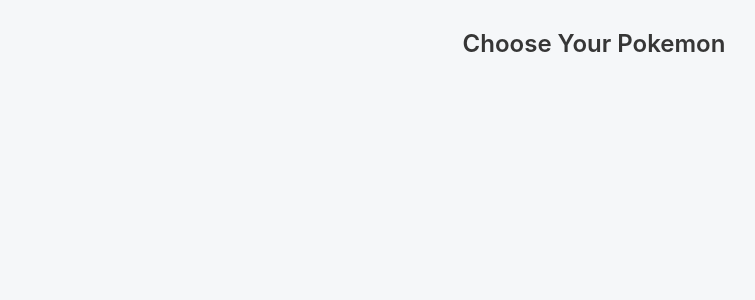
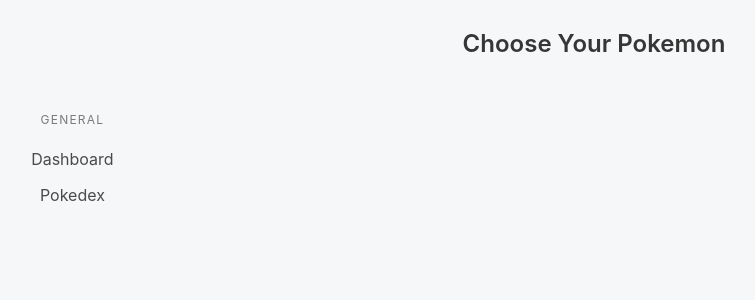
Before and after one commit to serchnm/pk-ruta, a React (Create React App) app: page /pokedex in a window 1280 px wide. Shown: the top 300 px of the page, without its empty margins (46-801 px from the left). Built offline with nearby package versions, Linux system fonts and the light colour scheme.

Commit message:
adding the routes navigation

```diff
--- a/package.json
+++ b/package.json
@@ -9,6 +9,7 @@
     "@testing-library/user-event": "^13.5.0",
     "axios": "^1.5.1",
     "bulma": "^0.9.4",
+    "classnames": "^2.3.2",
     "react": "^18.2.0",
     "react-dom": "^18.2.0",
     "react-scripts": "5.0.1",
--- a/src/App.js
+++ b/src/App.js
@@ -3,7 +3,6 @@
 import PokemonCard from './components/pokemonCard';
 import PokemonHeader from './components/pokemonHeader';
 import Menu from './components/menu';
-import Link from './components/link';
 import Route from './components/route';
 import PokedexView from './views/pokedex';
 
@@ -17,11 +16,13 @@
   return (
     <div className="App App-background">
       <PokemonHeader key="headerComponent" />
-      <Route path="/pk-ruta/pokedex/build"><PokedexView/></Route>
-      <Route path="/pk-ruta/build"><div className='columns'>
+      <div className='columns'>
         <div className='column is-one-fifth'><Menu key="menuComponent" /></div>
-        <div className='column is-three-fifths'>{pokemonObject}</div>
-      </div></Route>
+        <div className='column is-three-fifths'>
+          <Route path="/pk-ruta/pokedex/build"><PokedexView/></Route>
+          <Route path="/pk-ruta/build">{pokemonObject}</Route>
+        </div>
+      </div>
     </div>
   );
 }
--- a/src/components/link.js
+++ b/src/components/link.js
@@ -1,15 +1,23 @@
 import { useContext } from 'react';
 import NavigationContext from '../context/navigation';
+import classNames from 'classnames';
+import '../styles/link.css'
 
-const Link = ({ to, children }) => {
-  const { navigate } = useContext(NavigationContext);
+const Link = ({ to, children, className, activeClassName }) => {
+  const { navigate, currentPath } = useContext(NavigationContext);
+  const classes = classNames(
+    'red',
+    className,
+    currentPath === to && activeClassName
+    );
   const handleClick = (event) => {
+    if(event.metaKey || event.ctrlKey) {
+      return;
+    }
     event.preventDefault();
-
     navigate(to);
-
   }
-  return <a onClick={handleClick}>{children}</a>
+  return <a className={classes} onClick={handleClick} href='/#'>{children}</a>
 }
 
 export default Link;
--- a/src/components/menu.js
+++ b/src/components/menu.js
@@ -1,6 +1,24 @@
-import React from 'react'
+import React from 'react';
+import Link from './link';
 
 const menu = () => {
+  const links = [
+    { label: 'Dashboard', path: '/pk-ruta/build' },
+    { label: 'Pokedex', path: '/pk-ruta/pokedex/build' },
+  ];
+  const renderedLinks = links.map((link) => {
+    return (
+      <li cla>
+        <Link
+        key={link.label}
+        to={link.path}
+        activeClassName="is-active"
+      >
+          {link.label}
+        </Link>
+      </li>
+      )
+  });
   return (
     <div>
       <aside className="menu">
@@ -8,8 +26,7 @@
           General
         </p>
         <ul className="menu-list">
-          <li><a href='/'>Dashboard</a></li>
-          <li><a href='/pokedex'>Pokedex</a></li>
+          {renderedLinks}
         </ul>
       </aside>
     </div>
--- a/src/components/pokemonCard.js
+++ b/src/components/pokemonCard.js
@@ -12,13 +12,13 @@
       return resultData;
     }
 
-    const result = pikachuData()
+    pikachuData()
     .then(res => {
       setLoading(false);
       setListData(res.data);
-      console.log(res.data);
     })
     .catch(console.error);
+  // eslint-disable-next-line
   },[]);
 
   const pokemonSpriteChange = () => {
--- a/src/context/navigation.js
+++ b/src/context/navigation.js
@@ -5,6 +5,7 @@
 const NavigationProvider = ({ children }) => {
   const [currentPath, setPath] = useState(window.location.pathname);
 
+  // eslint-disable-next-line
   useEffect(() => {
     const handler = () => {
       setPath(window.location.pathname);
@@ -13,6 +14,7 @@
     return () => {
       window.removeEventListener('popstate', handler);
     }
+  // eslint-disable-next-line
   },[]);
 
   const navigate = (to) => {
--- /dev/null
+++ b/src/styles/link.css
@@ -0,0 +1,3 @@
+.menu-list a.is-active {
+  background-color: teal;
+}
--- a/src/views/pokedex.js
+++ b/src/views/pokedex.js
@@ -1,4 +1,5 @@
 import React from 'react';
+import pokemonData from '../utils/pokemonAPI';
 
 const PokedexView = () => {
   return(
```
Also changed, not shown: src/views/pkmCardView.js (added, +12 -0 lines), 12 other files (tests, documents, lock files or other folders).
